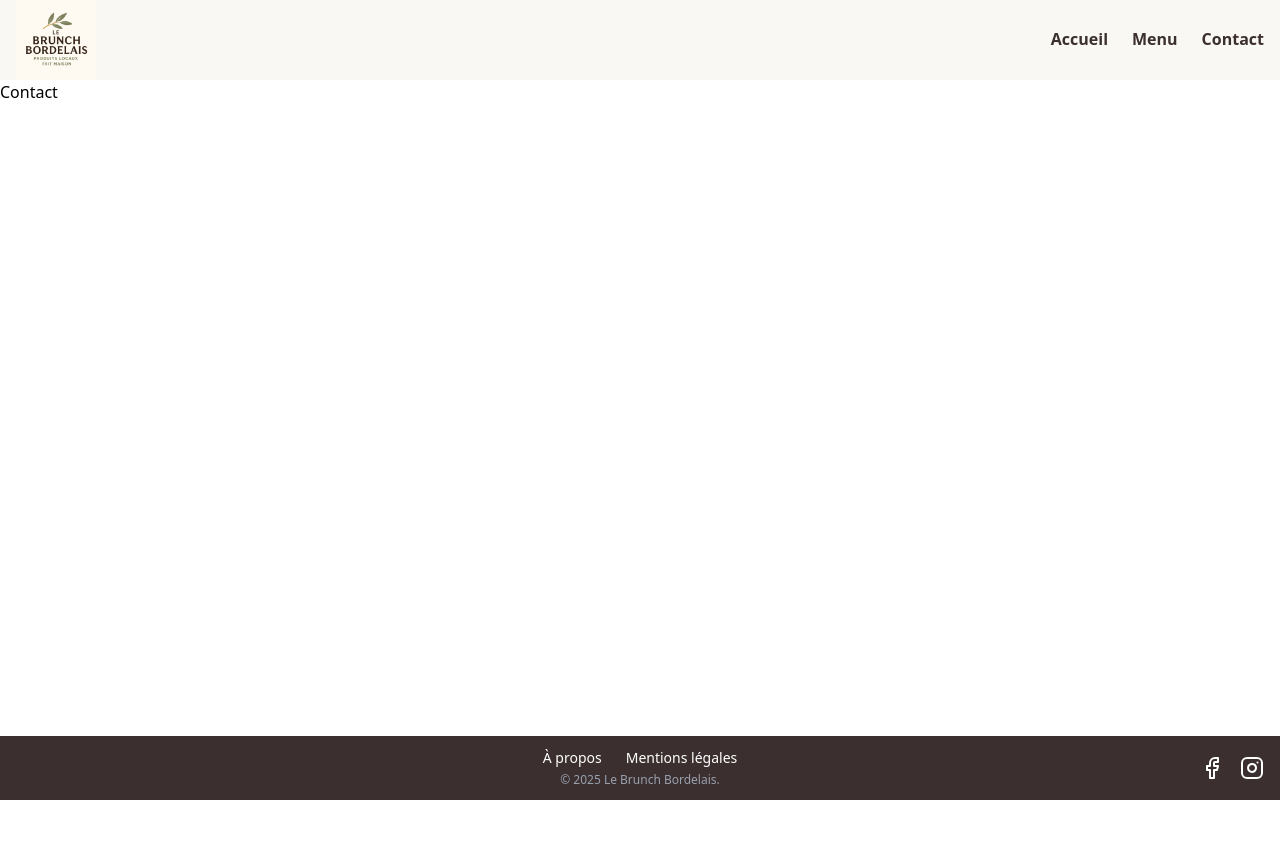
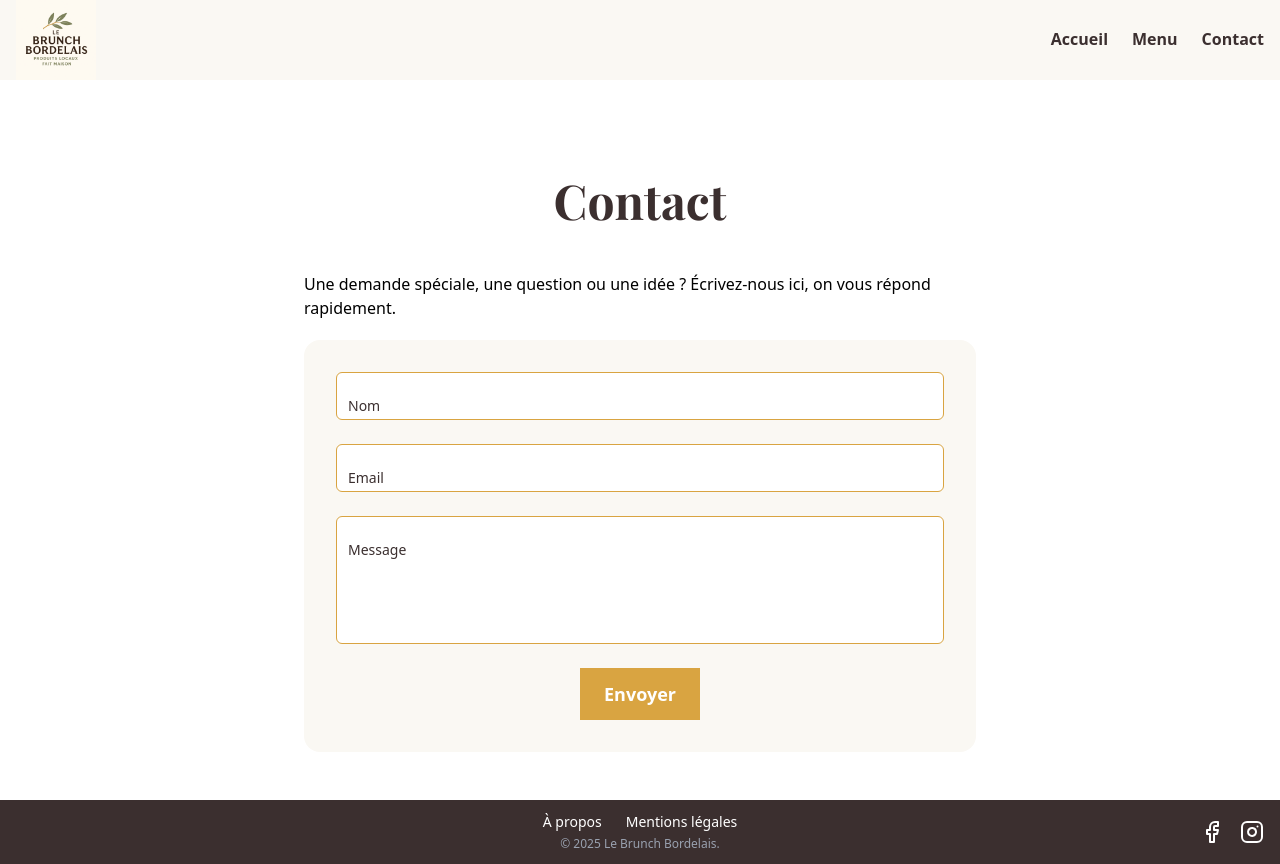
Before and after one commit to julienlisita/la-table-breizh, a Next.js app: page /contact in a window 1280 px wide. Before the commit the page ends 800 px from the top, so only its background shows below. Built offline with nearby package versions, Linux system fonts and the light colour scheme; a web font is replaced by a local one.

Commit message:
feat(contact-page): implement contact page

```diff
--- a/src/app/contact/page.js
+++ b/src/app/contact/page.js
@@ -1,7 +1,23 @@
+// src/app/contact/page.js
+
+import ContactForm from "@/components/ContactForm";
+import PageTitle from "@/components/PageTitle";
+import Section from "@/components/Section";
+
 export default function ContactPage() {
   return (
     <>
-      <h1>Contact</h1>
+      <PageTitle>Contact</PageTitle>
+
+      {/* Formulaire de contact*/}
+      <Section bgColor="white">
+        <p className="text-left max-w-2xl mx-auto ">
+          Une demande spéciale, une question ou une idée ? Écrivez-nous ici, on vous répond rapidement.
+        </p>
+        <div className="w-full flex justify-center mt-3 sm:mt-4 lg:mt-5">
+          <ContactForm/>
+        </div>
+      </Section>
     </>
   );
 }
```
